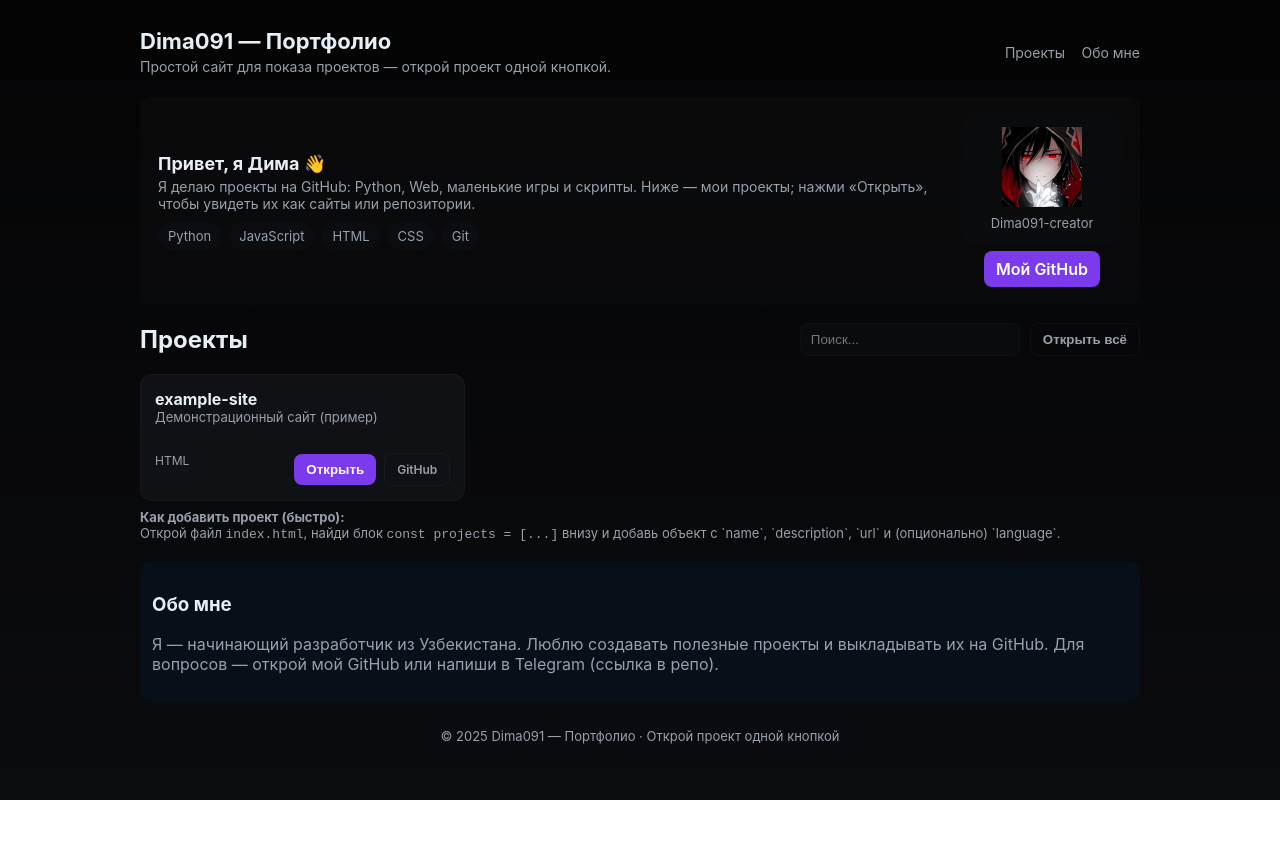
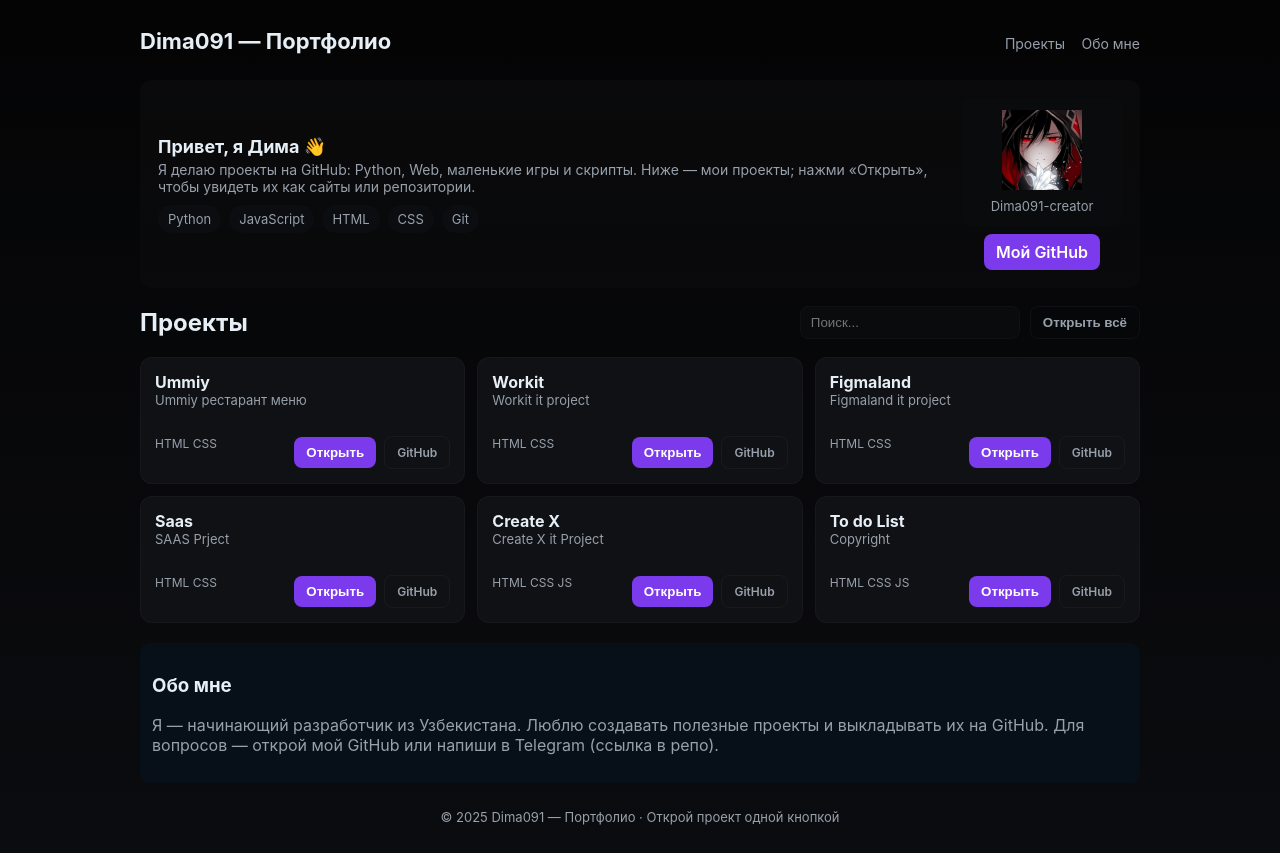
Before and after one commit to Dima091-creator/mani-portfolio, a plain HTML site: page index.html in a window 1280 px wide. Before the commit the page ends 800 px from the top, so only its background shows below. Drawn offline with Linux system fonts and the light colour scheme.

Commit message:
Update portfolio content

```diff
--- a/index.html
+++ b/index.html
@@ -45,7 +45,7 @@
     <header>
       <div>
         <h1>Dima091 — Портфолио</h1>
-        <p class="lead">Простой сайт для показа проектов — открой проект одной кнопкой.</p>
+        <p class="lead"></p>
       </div>
       <nav>
         <a href="#projects">Проекты</a>
@@ -85,11 +85,6 @@
       </div>
 
       <div class="grid" id="grid"></div>
-
-      <div class="add-note">
-        <strong>Как добавить проект (быстро):</strong>
-        <div>Открой файл <code>index.html</code>, найди блок <code>const projects = [...]</code> внизу и добавь объект с `name`, `description`, `url` и (опционально) `language`.</div>
-      </div>
     </section>
 
     <section id="about" style="margin-top:20px; background:#071018; padding:12px; border-radius:10px">
@@ -103,18 +98,17 @@
   </div>
 
 <script>
-/*
-  Простой список проектов.
-  Чтобы добавить проект: отредактируй этот массив в index.html (в репозитории)
-  Пример объекта:
-  { name: 'MyProject', description: 'Короткое описание', url: 'https://имя.github.io/myproject', language: 'JavaScript' }
-*/
+
 const projects = [
-  { name: 'example-site', description: 'Демонстрационный сайт (пример)', url: 'https://github.com/Dima091-creator', language: 'HTML' },
-  /* <-- добавляй сюда новые проекты */
+  { name: 'Ummiy', description: 'Ummiy рестарант меню', url: 'https://dima091-creator.github.io/Restaran-menu/', language: 'HTML CSS' },
+  { name: 'Workit', description: 'Workit it project', url: 'https://dima091-creator.github.io/workit/', language: 'HTML CSS' },
+  { name: 'Figmaland', description: 'Figmaland it project', url:'https://dima091-creator.github.io/Figma-land-Project/', language: 'HTML CSS' },
+  { name: 'Saas', description: 'SAAS Prject', url: 'https://dima091-creator.github.io/saas-project-/', language: 'HTML CSS' },
+  { name: 'Create X', description: 'Create X it Project', url: 'https://dima091-creator.github.io/project-create-x/', language: 'HTML CSS JS' },
+  { name: 'To do List', description: 'Copyright', url: 'https://dima091-creator.github.io/Task-board/', language: 'HTML CSS JS' },
+
 ];
 
-// --- логика рендера ---
 const grid = document.getElementById('grid');
 const search = document.getElementById('search');
 const openAll = document.getElementById('openAll');
@@ -162,12 +156,9 @@ search.addEventListener('input', () => {
 });
 
 openAll.addEventListener('click', () => {
-  // откроет до 10 вкладок, чтобы не заблокировал браузер
   const list = projects.slice(0, 10);
   list.forEach(p => window.open(p.url, '_blank'));
 });
-
-// initial
 document.getElementById('year').textContent = new Date().getFullYear();
 render(projects);
 </script>
```
